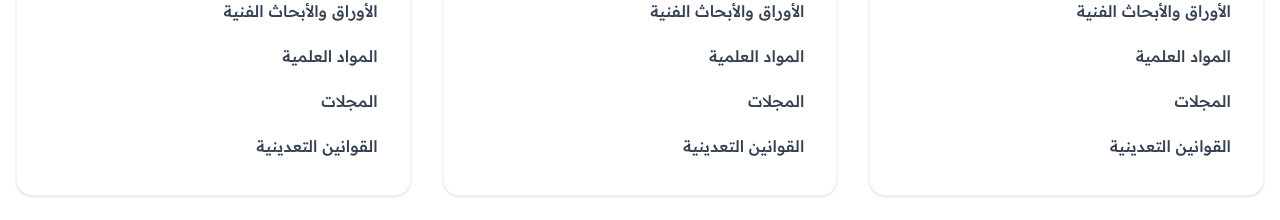
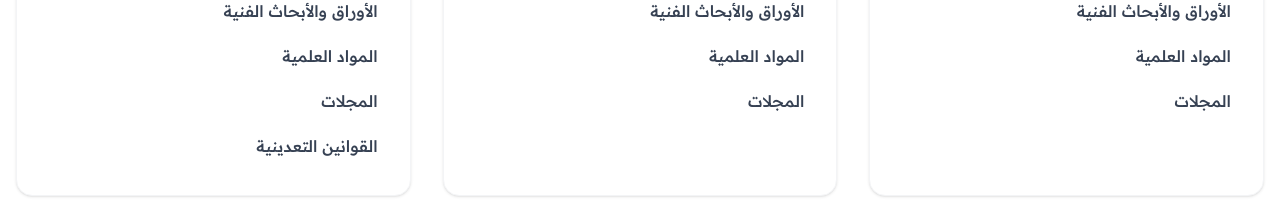
Before and after one commit to simoxdev1173/aidsmo-library, a Next.js app: page / in a window 1280 px wide. Shown: the part 3134-3354 px from the top of the page. Built offline with nearby package versions, Linux system fonts and the light colour scheme.

Commit message:
es lint and latest next update

```diff
--- a/app/ebook/components/BrowseCategory.tsx
+++ b/app/ebook/components/BrowseCategory.tsx
@@ -12,7 +12,6 @@ const sectors = [
       { name: 'الأوراق والأبحاث الفنية', link: '#' },
       { name: 'المواد العلمية', link: '#' },
       { name: 'المجلات', link: '#' },
-    {name : 'القوانين التعدينية' , link : '#'}
     ],
   },
 
@@ -26,7 +25,6 @@ const sectors = [
       { name: 'الأوراق والأبحاث الفنية', link: '#' },
       { name: 'المواد العلمية', link: '#' },
       { name: 'المجلات', link: '#' },
-    {name : 'القوانين التعدينية' , link : '#'}
     ],
   },
   {
--- a/package.json
+++ b/package.json
@@ -13,7 +13,7 @@
     "framer-motion": "^11.15.0",
     "lucide-react": "^0.469.0",
     "motion": "^12.33.0",
-    "next": "15.1.0",
+    "next": "^16.1.6",
     "nextjs-toploader": "^3.9.17",
     "react": "^19.0.0",
     "react-dom": "^19.0.0",
@@ -28,6 +28,8 @@
     "@types/node": "^20",
     "@types/react": "^19",
     "@types/react-dom": "^19",
+    "eslint": "^9.39.2",
+    "eslint-config-next": "^16.1.6",
     "tailwindcss": "^4.0.0",
     "typescript": "^5"
   }
--- a/tsconfig.json
+++ b/tsconfig.json
@@ -15,7 +15,7 @@
     "moduleResolution": "bundler",
     "resolveJsonModule": true,
     "isolatedModules": true,
-    "jsx": "preserve",
+    "jsx": "react-jsx",
     "incremental": true,
     "plugins": [
       {
```
Also changed, not shown: 1 other file (tests, documents, lock files or other folders).
